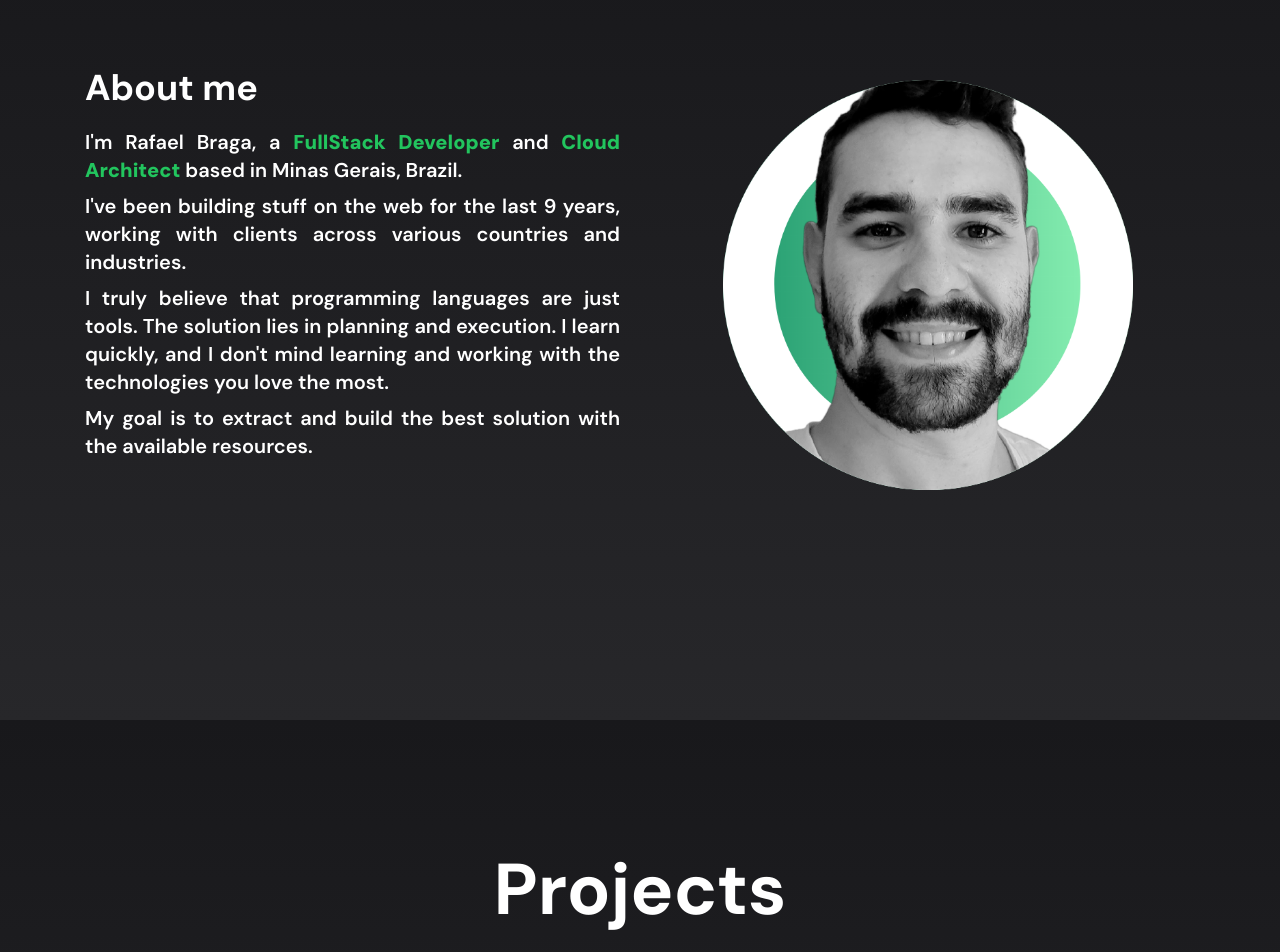
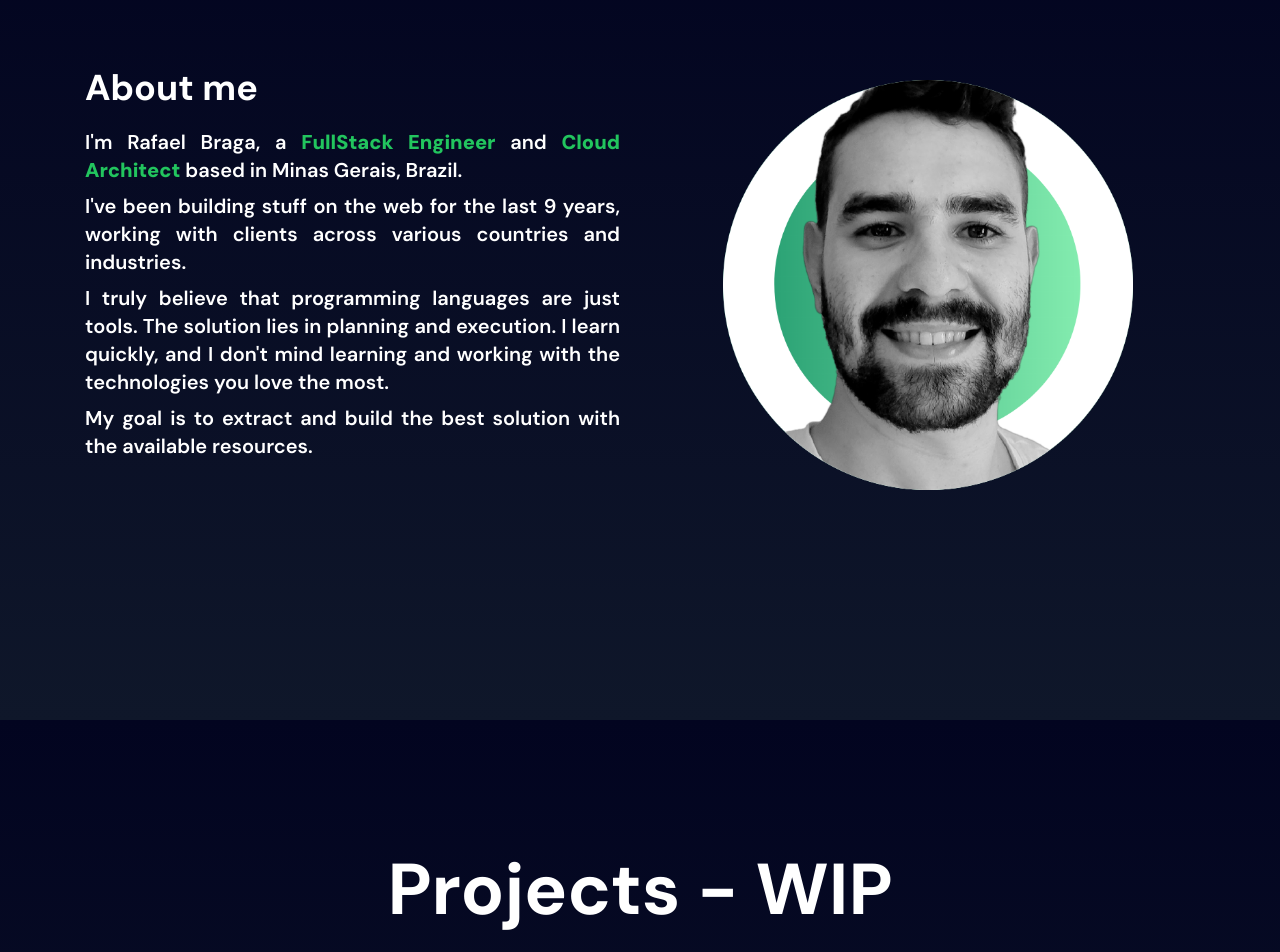
Before and after one commit to rbraga23/portfolio, a React (Vite) app: page / in a window 1280 px wide. Shown: the part 880-1832 px from the top of the page. Built offline with nearby package versions, Linux system fonts and the light colour scheme.

Commit message:
feat: add CTA and change primary color

```diff
--- a/src/App.tsx
+++ b/src/App.tsx
@@ -7,7 +7,7 @@
 
 export function App() {
   return (
-    <main className="dark:text-white text-zinc-900 bg-gradient-to-b dark:from-zinc-900 dark:to-zinc-800 bg-stone-100 bg-fixed">
+    <main className="dark:text-white text-zinc-900 bg-gradient-to-b dark:from-[#020420] dark:to-slate-900 bg-stone-100 bg-fixed">
       <Nav />
       <MotionConfig reducedMotion="user">
         <Home />
--- /dev/null
+++ b/src/components/Button.tsx
@@ -0,0 +1,21 @@
+import { cva } from "class-variance-authority";
+import { HtmlHTMLAttributes } from "react";
+
+interface ButtonProps extends HtmlHTMLAttributes<HTMLButtonElement> {
+  text: string;
+  variant?: "primary" | "secondary";
+}
+
+const buttonVariants = cva("text-md font-medium me-2 px-4 py-2 rounded", {
+  variants: {
+    variant: {
+      primary: "bg-green-500 text-white hover:bg-green-600",
+      secondary:
+        "bg-transparent border border-green-500 text-green-500 hover:bg-green-600 hover:text-white",
+    },
+  },
+});
+
+export function Button({ variant, text }: ButtonProps) {
+  return <button className={buttonVariants({ variant })}>{text}</button>;
+}
--- a/src/pages/About.tsx
+++ b/src/pages/About.tsx
@@ -26,7 +26,7 @@
             <p className="text-4xl font-bold">{t("about")}</p>
             <p className="text-xl font-semibold text-justify mt-5">
               {t("aboutText1")}{" "}
-              <strong className="text-green-500">{t("job1")}</strong>{" "}
+              <strong className="text-green-500">{t("job")}</strong>{" "}
               {t("aboutText1_1")}{" "}
               <strong className="text-green-500">{t("job2")}</strong>{" "}
               {t("aboutText1_2")}
--- a/src/pages/Home.tsx
+++ b/src/pages/Home.tsx
@@ -3,6 +3,7 @@
 import { motion, useScroll, useTransform } from "framer-motion";
 import { useRef } from "react";
 import { emptyOnMobile } from "../utils/checkMobile";
+import { Button } from "../components/Button";
 
 export function Home() {
   const { t } = useTranslation();
@@ -46,6 +47,17 @@
         >
           {t("job")}
         </motion.h1>
+        <motion.div
+          className="flex justify-center gap-3 mt-10"
+          initial={emptyOnMobile({ opacity: 0 })}
+          animate={emptyOnMobile({ opacity: 1 })}
+          transition={emptyOnMobile({ delay: 2, duration: 1 })}
+        >
+          <Button text={t("contactMe")} variant="primary" />
+          <a href="#projects">
+            <Button text={t("See my projects")} variant="secondary" />
+          </a>
+        </motion.div>
       </motion.div>
       <motion.span
         className="animate-bounce absolute font-bold bottom-10 invisible md:visible"
--- a/src/pages/Projects.tsx
+++ b/src/pages/Projects.tsx
@@ -4,7 +4,7 @@
       id="projects"
       className="h-screen flex items-center justify-center flex-col"
     >
-      <h1 className="text-7xl font-bold">Projects</h1>
+      <h1 className="text-7xl font-bold">Projects - WIP</h1>
     </div>
   );
 }
--- a/src/utils/i18n.ts
+++ b/src/utils/i18n.ts
@@ -6,14 +6,14 @@
     translation: {
       name: "Hi, I'm Rafael Braga",
       job: "FullStack Engineer",
+      job2: "Cloud Architect",
       about: "About me",
       projects: "Projects",
       contact: "Contact",
+      contactMe: "Contact me",
       brazilianFlag: "Brazilian Flag",
       usaFlag: "USA Flag",
       bragaImgAlt: "Picture of Rafael Braga",
-      job1: "FullStack Developer",
-      job2: "Cloud Architect",
       aboutText1: "I'm Rafael Braga, a",
       aboutText1_1: "and",
       aboutText1_2: "based in Minas Gerais, Brazil.",
@@ -29,14 +29,14 @@
     translation: {
       name: "Olá, Eu sou Rafael Braga",
       job: "Desenvolvedor FullStack",
+      job2: "Arquiteto Cloud",
       about: "Sobre mim",
       projects: "Projetos",
       contact: "Contato",
+      contactMe: "Contate-me",
       brazilianFlag: "Bandeira do Brasil",
       usaFlag: "Bandeira dos EUA",
       bragaImgAlt: "Foto de Rafael Braga",
-      job1: "Desenvolvedor FullStack",
-      job2: "Arquiteto Cloud",
       aboutText1: "Meu nome é Rafael Braga, um",
       aboutText1_1: "e",
       aboutText1_2: "nascido e vivendo em Minas Gerais, Brasil.",
```
